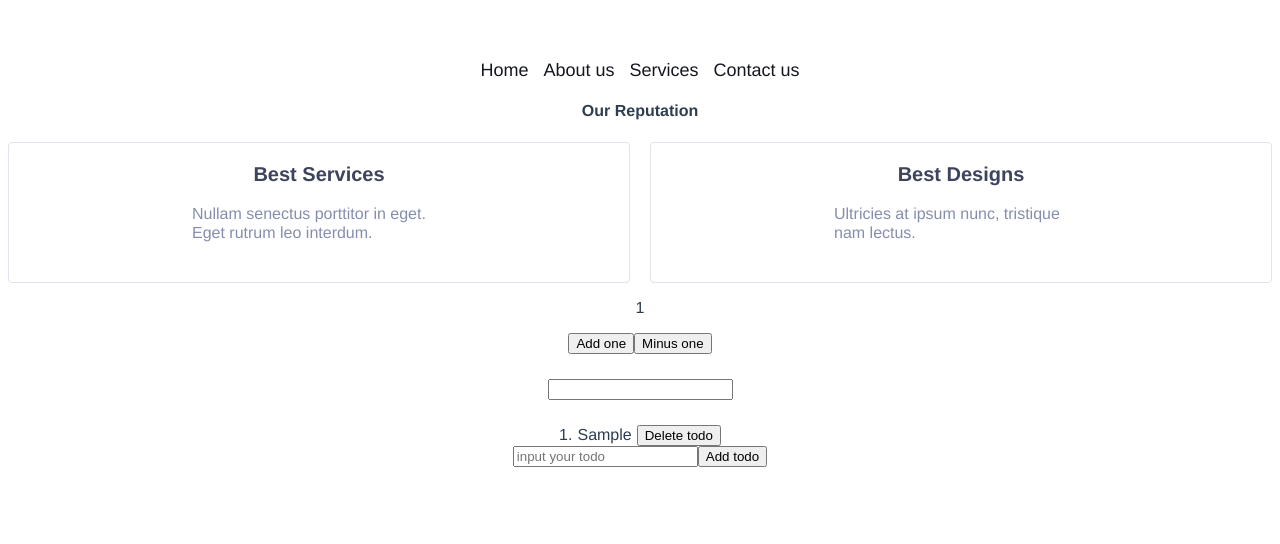
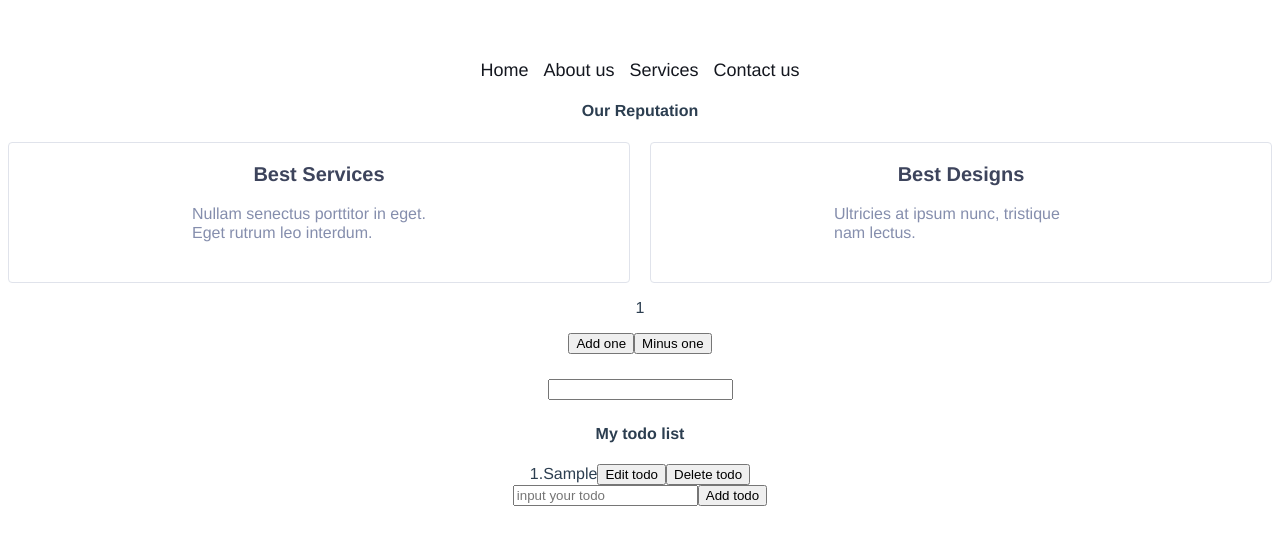
Before and after one commit to SerhiiYehorov/vue2-todoList, a Vue app: page / in a window 1280 px wide. Both pictures are taken after typing "Sample" into the empty fields and a click on the button "Add todo". Shown: the top 544 px of the page. Built offline with nearby package versions, Linux system fonts and the light colour scheme.

Commit message:
add edit todo

```diff
--- a/src/components/todoList/List.vue
+++ b/src/components/todoList/List.vue
@@ -1,16 +1,36 @@
 <template>
   <div>
     <div class="todo" v-for="(item, i) in items" :key="i">
-      <span class="todo__id">{{ i + 1 }}.</span>
-      <span class="todo__item">{{ item }}</span>
-      <button @click="$emit('delete', i)">Delete todo</button>
+      <TodoItem
+        :id="i + 1"
+        :item="item"
+        @delete="$emit('delete', $event)"
+        @edit="sendEdit"
+      />
     </div>
   </div>
 </template>
 
 <script>
+import TodoItem from "./TodoItem.vue";
+
 export default {
+  components: {
+    TodoItem,
+  },
+
   props: ["items"],
+
+  methods: {
+    sendEdit(item) {
+      const params = {
+        text: item.text,
+        id: item.id,
+      };
+
+      this.$emit("edit", params);
+    },
+  },
 };
 </script>
 
--- /dev/null
+++ b/src/components/todoList/TodoItem.vue
@@ -0,0 +1,39 @@
+<template>
+  <div>
+    <span class="todo__id">{{ id }}.</span>
+    <span class="todo__item" v-if="!isInput">{{ textEdit }}</span>
+    <input v-else v-model="textEdit" />
+    <button @click="isInput = !isInput">Edit todo</button>
+    <button @click="$emit('delete', id - 1)">Delete todo</button>
+  </div>
+</template>
+
+<script>
+export default {
+  props: ["item", "id"],
+  data() {
+    return {
+      isInput: false,
+      textEdit: "",
+    };
+  },
+
+  watch: {
+    item: {
+      handler(val) {
+        this.textEdit = val;
+      },
+      immediate: true,
+      deep: true,
+    },
+    textEdit: {
+      handler() {
+        this.$emit("edit", { text: this.textEdit, id: this.id - 1 });
+      },
+    },
+  },
+};
+</script>
+
+<style scoped>
+</style>
--- a/src/components/todoList/Todolist.vue
+++ b/src/components/todoList/Todolist.vue
@@ -1,6 +1,7 @@
 <template>
   <div>
-    <List :items="todos" @delete="deleteTodo" />
+    <h4>My todo list</h4>
+    <List :items="todos" @edit="editTodo" @delete="deleteTodo" />
     <Todoinput @addTodo="addTodo" />
   </div>
 </template>
@@ -28,6 +29,10 @@ export default {
     deleteTodo(i) {
       this.todos.splice(i, 1);
     },
+
+    editTodo(todo) {
+      this.todos.splice(todo.id, 1, todo.text);
+    },
   },
 };
 </script>
```
